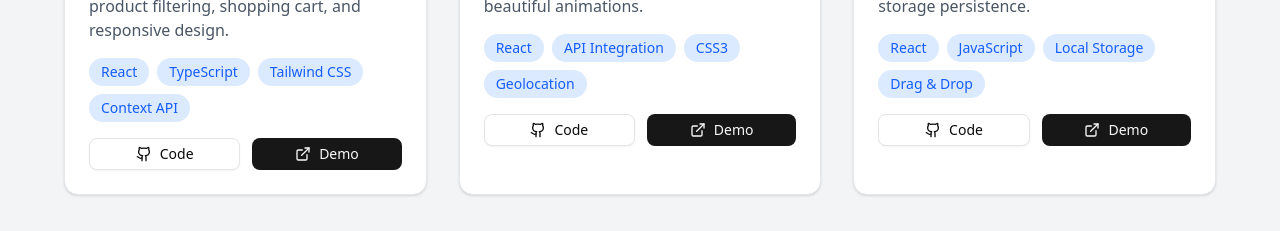
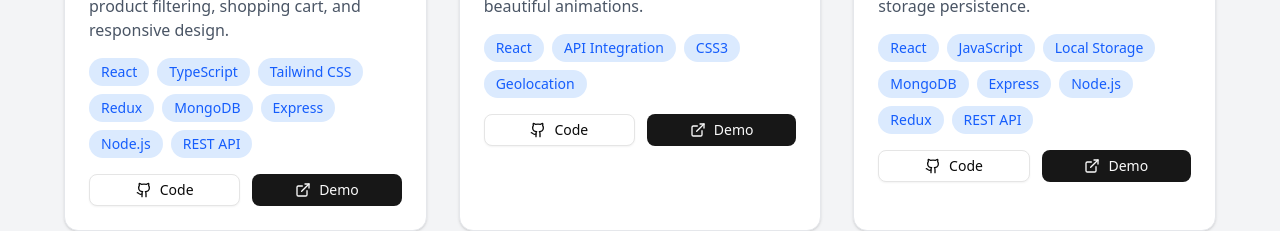
Before and after one commit to DeFiDev-sys/Portfolio_Latest, a Next.js app: page / in a window 1280 px wide. Shown: the part 2388-2619 px from the top of the page. Built offline with nearby package versions, Linux system fonts and the light colour scheme.

Commit message:
Adjust the skill set on the project section

```diff
--- a/component/Hero.tsx
+++ b/component/Hero.tsx
@@ -7,7 +7,7 @@ import { ArrowDown, Github, Linkedin, Mail } from "lucide-react";
 import { profileLinkData } from "@/data/linkdata";
 function Hero() {
     const scrollToSection = () => {
-    const element = document.getElementById('projects');
+    const element = document.getElementById('Projects');
     element?.scrollIntoView({ behavior: "smooth", block: "start" });
     }
   return (
--- a/data/linkdata.ts
+++ b/data/linkdata.ts
@@ -26,7 +26,7 @@ const profileLinkData = {
       title: 'E-Commerce Platform',
       description: 'A modern e-commerce website built with React and TypeScript. Features include product filtering, shopping cart, and responsive design.',
       image: 'https://images.unsplash.com/photo-1658297063569-162817482fb6?crop=entropy&cs=tinysrgb&fit=max&fm=jpg&ixid=M3w3Nzg4Nzd8MHwxfHNlYXJjaHwxfHxlY29tbWVyY2UlMjB3ZWJzaXRlfGVufDF8fHx8MTc2MzI5MzA0Nnww&ixlib=rb-4.1.0&q=80&w=1080',
-      tech: ['React', 'TypeScript', 'Tailwind CSS', 'Context API'],
+      tech: ['React', 'TypeScript', 'Tailwind CSS', 'Redux','MongoDB', 'Express', 'Node.js', 'REST API'],
       github: 'https://github.com/DeFiDev-sys/eCommerce_dev',
       demo: 'https://vivalavida-mu.vercel.app/',
     },
@@ -42,7 +42,7 @@ const profileLinkData = {
       title: 'Task Management App',
       description: 'Productive task manager with drag-and-drop functionality, categories, and local storage persistence.',
       image: 'https://images.unsplash.com/photo-1651129522359-ce483a8263a7?crop=entropy&cs=tinysrgb&fit=max&fm=jpg&ixid=M3w3Nzg4Nzd8MHwxfHNlYXJjaHwxfHx0YXNrJTIwbWFuYWdlbWVudCUyMGFwcHxlbnwxfHx8fDE3NjMzNDA1NTZ8MA&ixlib=rb-4.1.0&q=80&w=1080',
-      tech: ['React', 'JavaScript', 'Local Storage', 'Drag & Drop'],
+      tech: ['React', 'JavaScript', 'Local Storage', 'MongoDB', 'Express', 'Node.js', 'Redux', 'REST API'],
       github: 'https://github.com/DeFiDev-sys/To-Do-Frontend',
       demo: 'https://to-do-frontend-theta.vercel.app/SignIn',
     },
```
